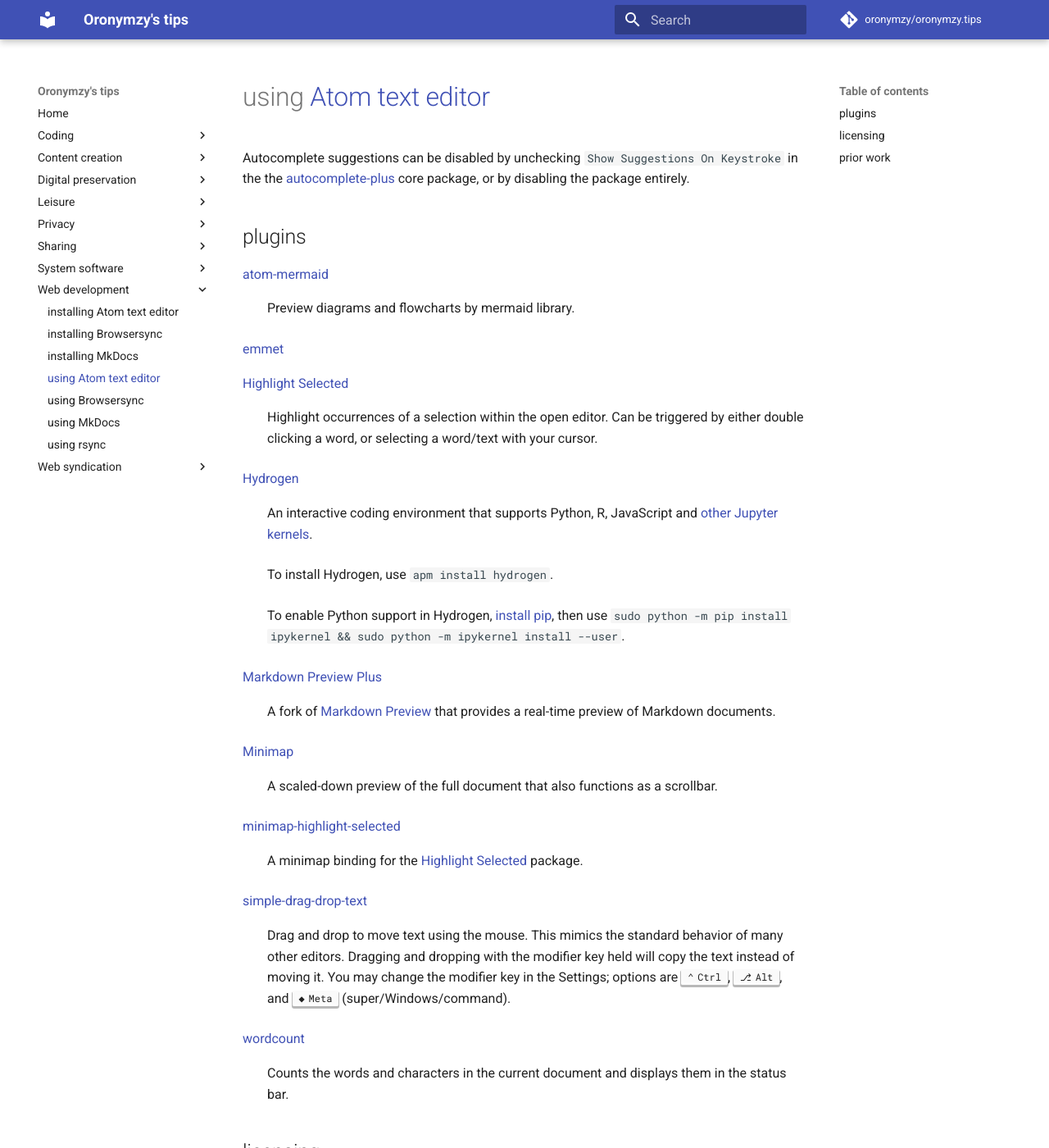
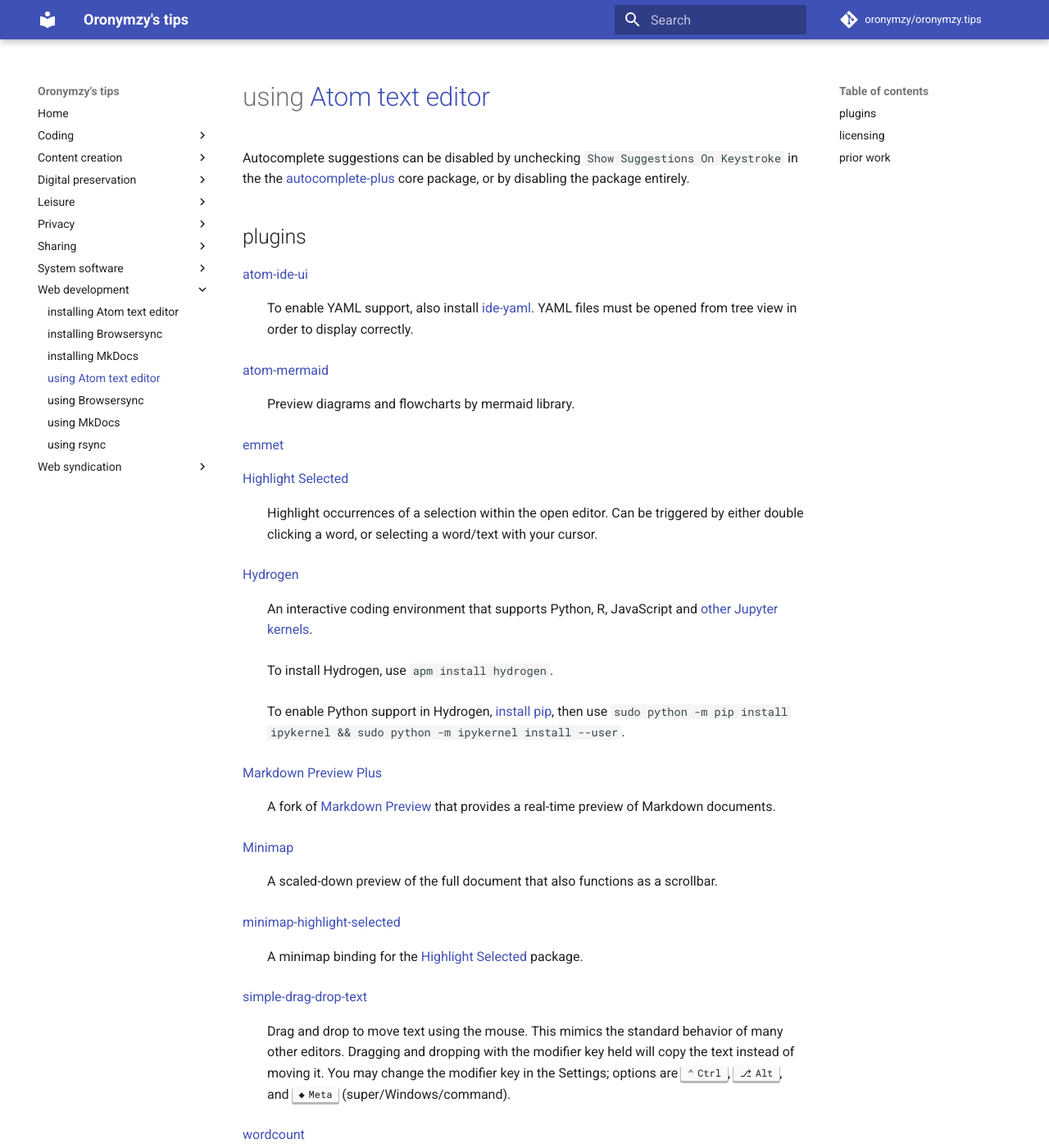
Before and after one commit to oronymzy/tips, an MkDocs documentation site: the page built from docs/usgAtom.md, in a window 1280 px wide and 1400 px high. Shown: the whole window at 82% size. Built offline with MkDocs 1.6.1 and Material for MkDocs 9.7.7, drawn with Linux system fonts in a browser that asks for light colours; comment, search, counter and statistics services are not loaded; some of the changed text lies outside the part shown.

Commit message:
Add plugins
Add atom-ide-ui with ide-yaml.
Add Linter with linter-js-yaml.

```diff
--- a/docs/usgAtom.md
+++ b/docs/usgAtom.md
@@ -3,6 +3,9 @@
 Autocomplete suggestions can be disabled by unchecking `Show Suggestions On Keystroke` in the the [autocomplete-plus](https://atom.io/packages/autocomplete-plus) core package, or by disabling the package entirely.
 
 ## plugins
+
+[atom-ide-ui](https://atom.io/packages/atom-ide-ui)
+: To enable YAML support, also install [ide-yaml](https://atom.io/packages/ide-yaml). YAML files must be opened from tree view in order to display correctly.
 
 [atom-mermaid](https://atom.io/packages/atom-mermaid)
 : Preview diagrams and flowcharts by mermaid library.
@@ -31,6 +34,11 @@ Autocomplete suggestions can be disabled by unchecking `Show Suggestions On Keys
 
 [wordcount](https://atom.io/packages/wordcount)
 : Counts the words and characters in the current document and displays them in the status bar.
+
+Alternatively, install the following instead of *atom-ide-ui*:
+
+[Linter](https://atom.io/packages/linter)
+: To enable YAML support, also install [linter-js-yaml](https://atom.io/packages/linter-js-yaml).
 
 ## licensing
 **Some rights reserved: MIT License.** Includes significant content from:
```
